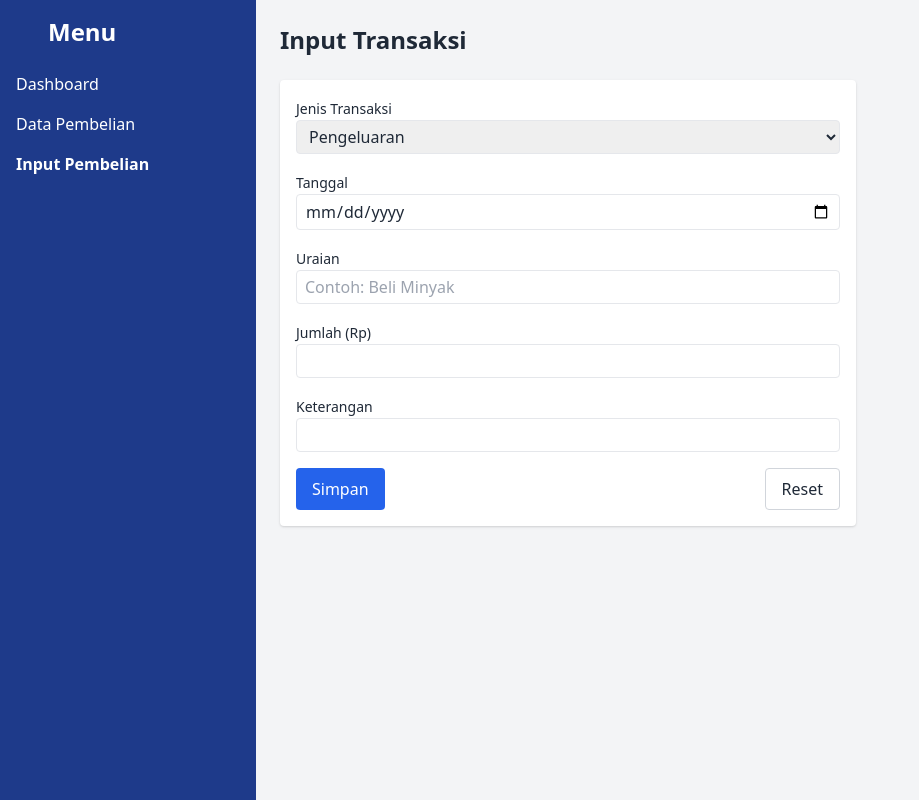
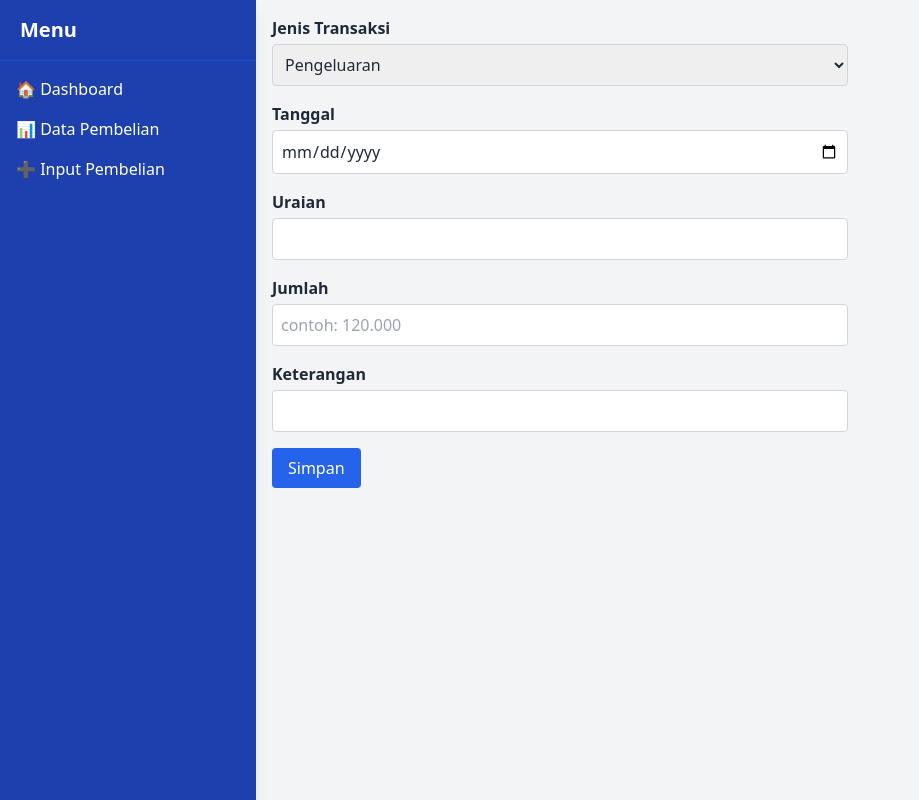
Before and after one commit to Koteka74/transaksi_bg, a plain HTML site: page input.html in a window 1280 px wide. Shown: the whole page, without its empty margins (0-919 px from the left). Drawn offline with nearby package versions, Linux system fonts and the light colour scheme.

Commit message:
Update input.html ubah isi

```diff
--- a/input.html
+++ b/input.html
@@ -5,83 +5,68 @@
   <meta name="viewport" content="width=device-width, initial-scale=1.0" />
   <title>Input Pembelian</title>
   <link href="https://cdn.jsdelivr.net/npm/tailwindcss@2.2.19/dist/tailwind.min.css" rel="stylesheet">
-  <script src="https://unpkg.com/lucide@latest"></script>
 </head>
 <body class="bg-gray-100 text-gray-800">
   <div class="flex min-h-screen">
     <!-- Sidebar -->
-    <aside class="w-64 bg-blue-900 text-white p-4 hidden md:block" id="sidebar">
-      <h2 class="text-2xl font-bold mb-6 ml-8">Menu</h2>
-      <nav class="space-y-4">
-        <a href="index.html" class="block hover:text-blue-300" onclick="toggleSidebar()">Dashboard</a>
-        <a href="data.html" class="block hover:text-blue-300" onclick="toggleSidebar()">Data Pembelian</a>
-        <a href="input.html" class="block hover:text-blue-300 font-semibold" onclick="toggleSidebar()">Input Pembelian</a>
+    <aside id="sidebar"
+      class="fixed z-40 inset-y-0 left-0 w-64 bg-blue-800 text-white shadow-lg transform -translate-x-full md:relative md:translate-x-0 transition-transform duration-300 ease-in-out">
+      <div class="p-4 border-b border-blue-700">
+        <h2 class="text-xl font-bold pl-1">Menu</h2>
+      </div>
+      <nav class="p-4 space-y-4">
+        <a href="index.html" class="block hover:text-blue-200 font-medium">🏠 Dashboard</a>
+        <a href="data.html" class="block hover:text-blue-200 font-medium">📊 Data Pembelian</a>
+        <a href="input.html" class="block hover:text-blue-200 font-medium">➕ Input Pembelian</a>
       </nav>
     </aside>
 
-    <!-- Tombol hamburger -->
-    <button class="absolute top-4 left-4 md:hidden text-gray-800 bg-white rounded p-1 shadow z-50" onclick="toggleSidebar()">
-      <svg xmlns="http://www.w3.org/2000/svg" class="h-6 w-6" fill="none" viewBox="0 0 24 24" stroke="currentColor">
+    <!-- Main content -->
+    <div class="flex-1 flex flex-col">
+      <!-- Topbar mobile -->
+      <header class="md:hidden bg-blue-800 text-white p-3 flex items-center justify-between">
+        <button id="menu-toggle" class="text-white focus:outline-none">
+          <svg class="w-6 h-6" fill="none" stroke="currentColor" viewBox="0 0 24 24">
             <path stroke-linecap="round" stroke-linejoin="round" stroke-width="2" d="M4 6h16M4 12h16M4 18h16" />
           </svg>
         </button>
+        <span class="text-lg font-semibold pl-2">Menu</span>
+      </header>
 
-    <!-- Main Content -->
-    <main class="flex-1 p-6 space-y-6">
-      <h1 class="text-2xl font-bold ml-10 md:ml-0">Input Transaksi</h1>
-
-      <form id="formTransaksi" class="bg-white p-4 rounded shadow max-w-xl space-y-4">
+      <!-- Form input -->
+      <main class="p-4 bg-gray-100 flex-1">
+        <form id="formTransaksi" class="space-y-4 max-w-xl">
           <div>
-          <label class="text-sm font-medium">Jenis Transaksi</label>
-          <select id="jenisTransaksi" class="w-full border px-2 py-1 rounded">
+            <label for="jenisTransaksi" class="block font-semibold mb-1">Jenis Transaksi</label>
+            <select id="jenisTransaksi" class="w-full border border-gray-300 p-2 rounded">
               <option value="pengeluaran">Pengeluaran</option>
               <option value="penerimaan">Penerimaan</option>
             </select>
           </div>
+          <div>
+            <label for="tanggal" class="block font-semibold mb-1">Tanggal</label>
+            <input type="date" id="tanggal" class="w-full border border-gray-300 p-2 rounded">
+          </div>
+          <div>
+            <label for="uraian" class="block font-semibold mb-1">Uraian</label>
+            <input type="text" id="uraian" class="w-full border border-gray-300 p-2 rounded">
+          </div>
+          <div>
+            <label for="jumlah" class="block font-semibold mb-1">Jumlah</label>
+            <input type="text" id="jumlah" class="w-full border border-gray-300 p-2 rounded" placeholder="contoh: 120.000">
+          </div>
+          <div>
+            <label for="keterangan" class="block font-semibold mb-1">Keterangan</label>
+            <input type="text" id="keterangan" class="w-full border border-gray-300 p-2 rounded">
+          </div>
+          <button type="submit" class="bg-blue-600 text-white px-4 py-2 rounded hover:bg-blue-700">Simpan</button>
+        </form>
 
-        <div>
-          <label class="text-sm font-medium">Tanggal</label>
-          <input type="date" id="tanggal" class="w-full border px-2 py-1 rounded" required />
+        <div id="notif" class="mt-4 p-3 bg-green-100 text-green-800 rounded hidden">✅ Data berhasil disimpan!</div>
+      </main>
+    </div>
   </div>
 
-        <div>
-          <label class="text-sm font-medium">Uraian</label>
-          <input type="text" id="uraian" class="w-full border px-2 py-1 rounded" placeholder="Contoh: Beli Minyak" required />
-        </div>
-
-        <div>
-          <label class="text-sm font-medium">Jumlah (Rp)</label>
-          <input type="text" id="jumlah" step="1" min="0" class="w-full border px-2 py-1 rounded" required />
-        </div>
-
-        <div>
-          <label class="text-sm font-medium">Keterangan</label>
-          <input type="text" id="keterangan" class="w-full border px-2 py-1 rounded" />
-        </div>
-
-        <div class="flex justify-between">
-          <button type="submit" class="bg-blue-600 hover:bg-blue-700 text-white px-4 py-2 rounded">Simpan</button>
-          <button type="reset" class="border border-gray-300 hover:bg-gray-100 px-4 py-2 rounded">Reset</button>
-        </div>
-        <p id="notif" class="text-sm text-green-600 hidden">Data berhasil dikirim!</p>
-      </form>
-    </main>
-  </div>
-
-  <script>
-    function toggleSidebar() {
-      const sidebar = document.getElementById("sidebar");
-      const isHidden = sidebar.classList.contains("-translate-x-full");
-      if (isHidden) {
-        sidebar.classList.remove("-translate-x-full");
-        sidebar.classList.add("translate-x-0", "block");
-      } else {
-        sidebar.classList.add("-translate-x-full");
-        sidebar.classList.remove("translate-x-0");
-      }
-    }
-    lucide.createIcons();
-  </script>
   <script src="input.js"></script>
 </body>
 </html>
```
Lines whose indentation alone changed are shown as unchanged.
